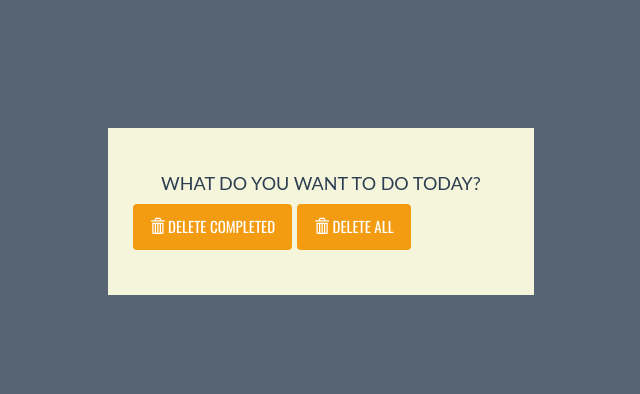
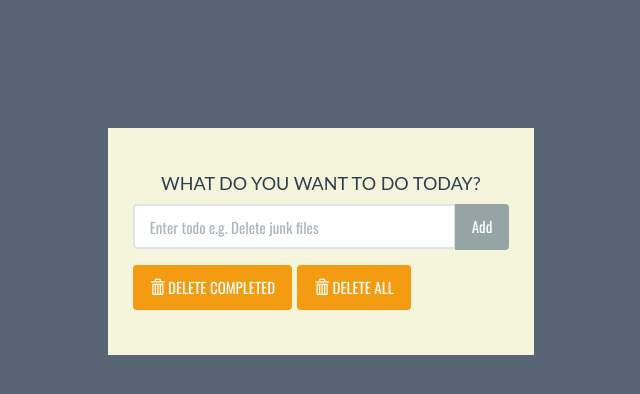
Before and after one commit to PrakharSharma888/To-do-list, a Django app: page / in a window 1280 px wide. Shown: the top 394 px of the page, without its empty margins (319-959 px from the left). Run offline with Django 3.2, Linux system fonts and the light colour scheme; data that the repository does not hold is empty; some libraries are stand-ins or nearby versions.

Commit message:
Updated the HTML page with a form and added some comments for readability

```diff
--- a/templates/base.html
+++ b/templates/base.html
@@ -2,6 +2,7 @@
 {% load static %}
 <html lang="en">
 	<head>
+		<!-- meta data -->
 		<meta charset="utf-8">
 		<meta http-equiv="X-UA-Compatible" content="IE=edge">
 		<meta name="viewport" content="width=device-width, initial-scale=1">
@@ -14,14 +15,26 @@
 		<link rel="stylesheet" href="{% static '/styles.css' %}" />
 	</head>
 	<body>
-
+<!-- wrapper -->
 		<div class="container-fluid" id="wrapper">
-
+<!-- heading -->
 			<div class="row">
 				<div class="col-lg-4 col-lg-offset-4" id="content">
 					<h2>WHAT DO YOU WANT TO DO TODAY?</h2>
 
+					<form action="{% url 'add' %}" method="POST" role="form">
+                        {% csrf_token %}
+                        <div class="form-group">
+                            <div class="input-group">
 
+                                {{ form.text }}
+                              <span class="input-group-btn">
+                                  <button type="submit" class="btn btn-default" id="add-btn">Add</button>
+
+                              </span>
+                            </div>
+                        </div>
+                    </form>
 
 					<div class="row t10">
 						<div class="col-lg-12">
```
